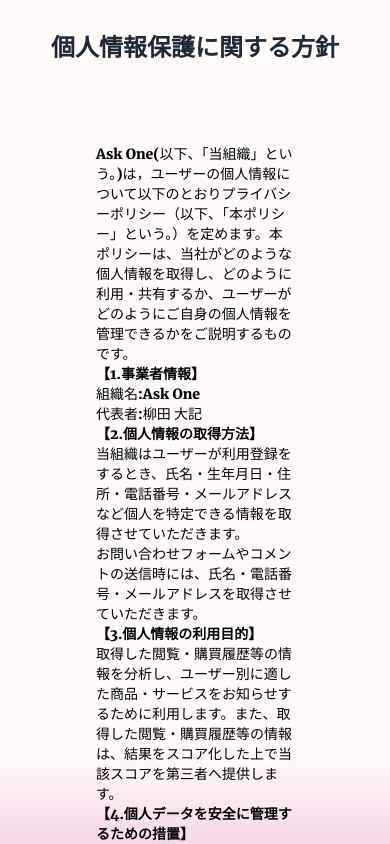
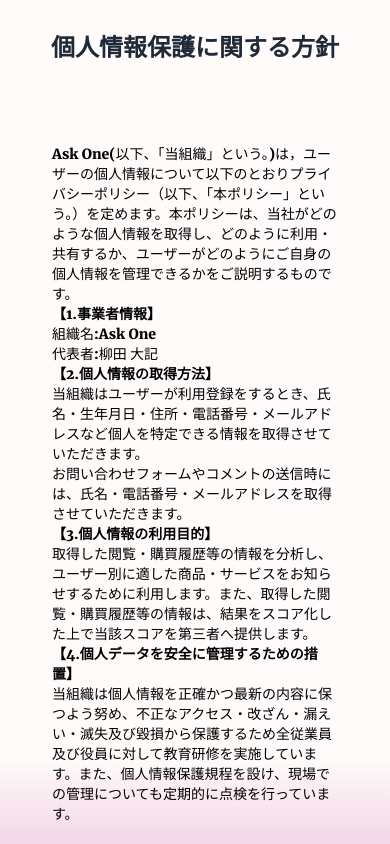
Before and after one commit to Tea-Key1/Ask_One_For_All, a React (Vite) app: page /privacy in a window 390 px wide. Built offline with nearby package versions, Linux system fonts and the light colour scheme; what glslify would draw is missing.

Commit message:
privacyを修正しました。first

```diff
--- a/src/Components/Privacy.jsx
+++ b/src/Components/Privacy.jsx
@@ -8,12 +8,12 @@
             animate={{ opacity: 1 }}
             transition={{ duration: 1 }}
         >
-            <div className="mx-auto p-8 max-auto max-w-screen-2xl px-4 md:px-8">
+            <div className="mx-auto p-8 max-auto max-w-screen-2xl md:px-8">
                 <div className="mb-10 md:mb-16">
                     <h2 className="mb-4 text-center text-2xl font-bold text-gray-800 md:mb-6 lg:text-3xl">個人情報保護に関する方針</h2>
                 </div>
 
-                <div className="my-20 mx-20">
+                <div className="my-20 sm:mx-20 mx-5">
 
                     <p className="text-sm">
                         Ask One(以下、「当組織」という。)は，ユーザーの個人情報について以下のとおりプライバシーポリシー（以下、「本ポリシー」という。）を定めます。本ポリシーは、当社がどのような個人情報を取得し、どのように利用・共有するか、ユーザーがどのようにご自身の個人情報を管理できるかをご説明するものです。
```
Also changed, not shown: 7 other files (tests, documents, lock files or other folders).
